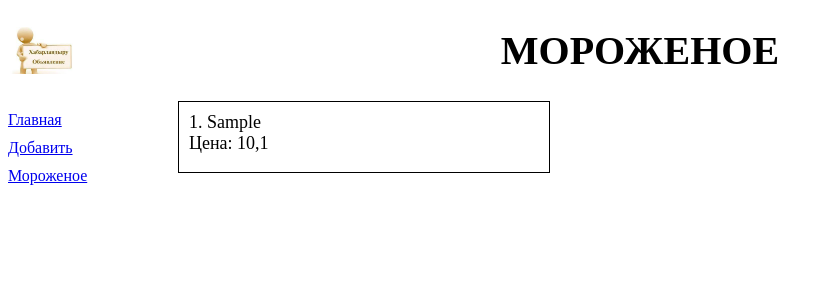
After one commit to QUILLARD/homework, a Django app: page /icecream in a window 1280 px wide. The commit adds this page. Shown: the top 300 px of the page, without its empty margins (0-833 px from the left). Run offline with Django 4.2, Linux system fonts and the light colour scheme; tables that the repository leaves empty hold one stand-in row (values such as "Sample post").

Commit message:
'update_model_icecream'

```diff
--- a/bboard/models.py
+++ b/bboard/models.py
@@ -1,5 +1,11 @@
 from django.contrib.auth.models import User
+from django.core.exceptions import ValidationError
 from django.db import models
+
+
+def get_positive_numbers(num):
+    if num < 0:
+        raise ValidationError('Число %(value)s меньше нуля', code='odd', params={'value': num})
 
 
 class AdvUser(models.Model):
@@ -145,10 +151,33 @@ class IceCream(models.Model):
     taste = models.CharField(
         max_length=20,
         verbose_name='Вкус',
+        db_index=True,
+    )
+    price = models.IntegerField(
+        verbose_name='Цена',
+        validators=[get_positive_numbers],
+        null=True,
+        blank=True,
+    )
+    percent = models.IntegerField(
+        verbose_name='Процент',
+        validators=[get_positive_numbers],
+        blank=True,
+        null=True,
     )
     markets = models.ManyToManyField(
         'IceCreamMarket',
     )
+
+    def get_product_id(self):
+        return f'{self.id}. {self.taste}'
+
+    def selling_price(self):
+        if self.price:
+            percent = self.percent * 0.01 * self.price
+            percent = percent + self.price
+            return percent
+        return 0
 
     def __str__(self):
         return self.taste
--- a/bboard/static/bboard/style.css
+++ b/bboard/static/bboard/style.css
@@ -1,4 +1,12 @@
-header h1 {
+.container_icecream {
+    width: 350px;
+    height: 50px;
+    margin-bottom: 15px;
+    padding: 10px;
+    border: 1px solid black;
+    font-size: 18px;
+}
+.header {
     font-size: 40px;
     text-transform: uppercase;
     text-align: center;
--- /dev/null
+++ b/bboard/templates/bboard/icecream.html
@@ -0,0 +1,15 @@
+{% extends "layout/basic.html" %}
+
+{% block title %}Мороженое{% endblock %}
+{% block header %}Мороженое{% endblock header %}
+
+{% block content %}
+
+    {% for ic in icecream %}
+        <div class="container_icecream">
+        {{ ic.get_product_id }} </br>
+        Цена: {{ ic.selling_price }}
+        </div>
+    {% endfor %}
+
+{% endblock %}
--- a/bboard/templates/layout/basic.html
+++ b/bboard/templates/layout/basic.html
@@ -9,18 +9,17 @@
     <link rel="stylesheet" href="{% static 'bboard/style.css' %}">
 </head>
 <body>
-<header>
-    <h1>Объявления</h1>
-</header>
+<h1 class="header">{% block header %}Объявления{% endblock header %}</h1>
 <nav>
     <a href="{% url 'index' %}">Главная</a>
     <a href="{% url 'add' %}">Добавить</a>
+    <a href="{% url 'icecream' %}">Мороженое</a>
     {% for rubric in rubrics %}
         <a href="{% url 'by_rubric' rubric.pk %}">
             {{ rubric.name }}</a>
     {% endfor %}
+</nav>
 
-</nav>
 <section>
     {% block content %}
         Контента нет
--- a/bboard/urls.py
+++ b/bboard/urls.py
@@ -1,9 +1,10 @@
 from django.urls import path
 
-from bboard.views import index, by_rubric, BbCreateView
+from bboard.views import index, by_rubric, BbCreateView, by_icecream
 
 urlpatterns = [
     path('', index, name='index'),
     path('<int:rubric_id>/', by_rubric, name='by_rubric'),
     path('add/', BbCreateView.as_view(), name='add'),
+    path('icecream', by_icecream, name='icecream'),
 ]
--- a/bboard/views.py
+++ b/bboard/views.py
@@ -3,7 +3,7 @@ from django.urls import reverse_lazy
 from django.views.generic.edit import CreateView
 
 from bboard.forms import BbForm
-from bboard.models import Bb, Rubric
+from bboard.models import Bb, Rubric, IceCream
 
 
 class BbCreateView(CreateView):
@@ -37,3 +37,11 @@ def by_rubric(request, rubric_id):
         'current_rubric': current_rubric
     }
     return render(request, 'bboard/by_rubric.html', context)
+
+
+def by_icecream(request):
+    icecream = IceCream.objects.all()
+    context = {
+        'icecream': icecream,
+    }
+    return render(request, 'bboard/icecream.html', context)
```
Also changed, not shown: bboard/migrations/0004_icecream_percent_icecream_price_alter_icecream_taste.py (added).
